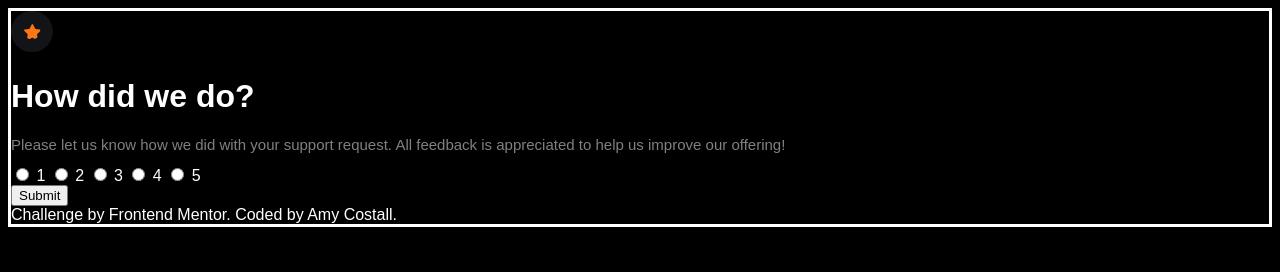
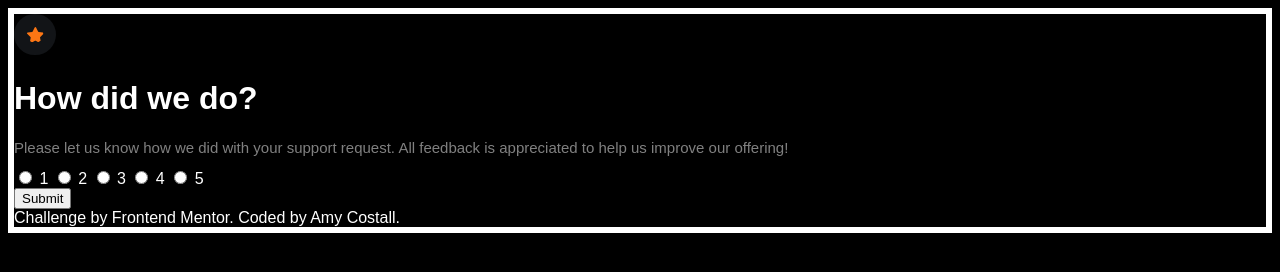
Before and after one commit to AmyMegan/interactive-rating-component-main, a plain HTML site: page index.html in a window 1280 px wide. Drawn offline with Linux system fonts and the light colour scheme.

Commit message:
Update HTML & CSS

```diff
--- a/index.html
+++ b/index.html
@@ -10,12 +10,12 @@
     <title>Interactive Rating Component</title>
 </head>
 <body>
-    <div id="container">
+    <div id="container" class="new-style">
     <div class="border">
         <img src="images/icon-star.svg" class="image" alt="star-image">
         </a>
 
-        <h1> How did we do? </h1>
+        <h1 class="new-header"> How did we do? </h1>
     <h2> Please let us know how we did with your support request. All feedback is appreciated to help us improve our offering!</h2>
 
     <form>
--- a/style.css
+++ b/style.css
@@ -39,3 +39,8 @@ h3 {
 p {
     color: hsl(217, 12%, 63%);
 }
+
+.new-style {
+    border: solid;
+    border-color: white;
+}
```
